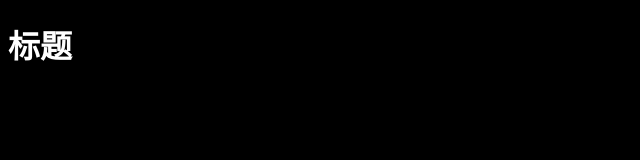
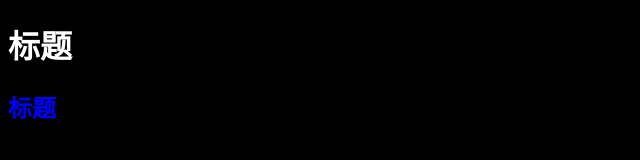
Before and after one commit to liqinfeng/cssLearm, a plain HTML site: page index.html in a window 1280 px wide. Shown: the whole page, without its empty margins (0-640 px from the left). Drawn offline with Linux system fonts and the light colour scheme.

Commit message:
新增home.html

```diff
--- a/css/all.css
+++ b/css/all.css
@@ -4,3 +4,6 @@ body {
 h1 {
 	color: #fff;
 }
+h2 {
+	color: blue;
+}
--- a/index.html
+++ b/index.html
@@ -6,5 +6,6 @@
 </head>
 <body>
 	<h1>标题</h1>
+	<h2>标题</h2>
 </body>
 </html>
```
Also changed, not shown: 1 other file.
